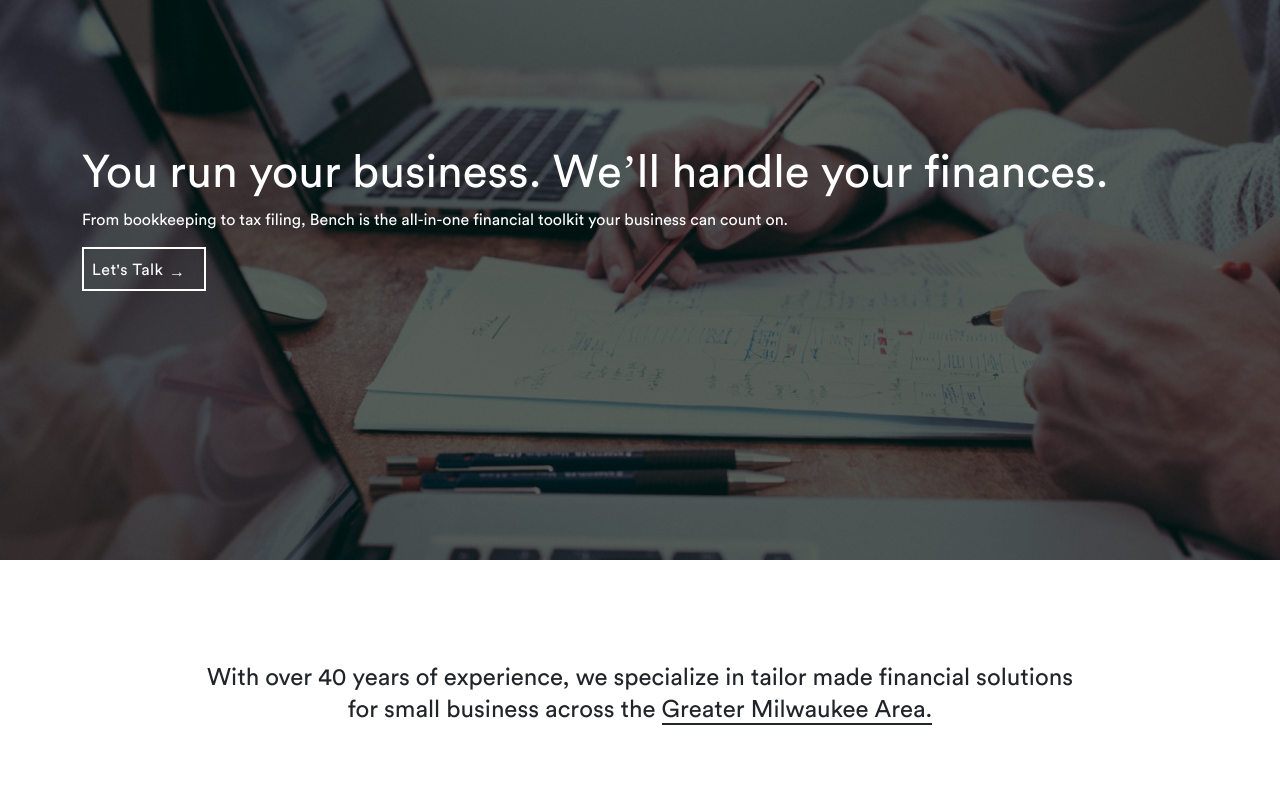
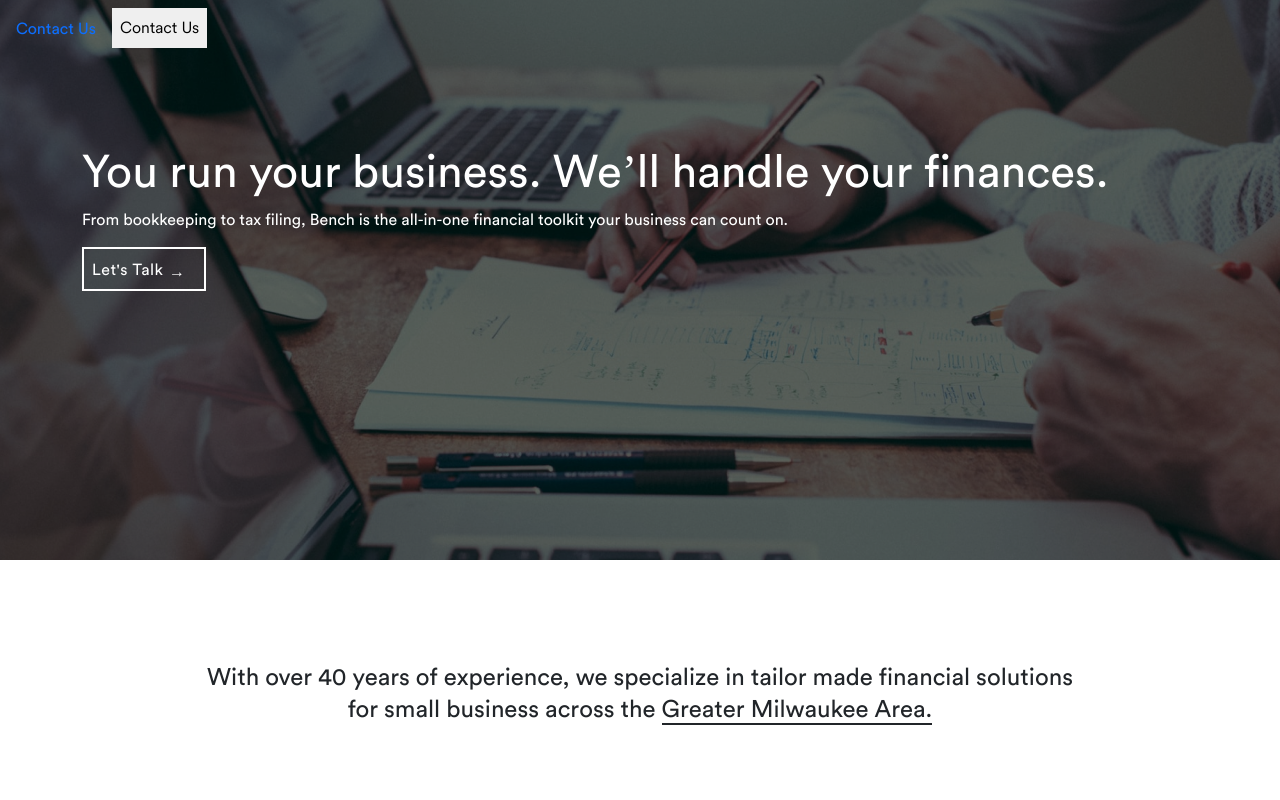
Before and after one commit to greenfieldian/jbtax, a Gatsby site: page / in a window 1280 px wide. Shown: the top 800 px of the page. Built offline with nearby package versions, Linux system fonts and the light colour scheme; Gatsby itself is replaced by a stand-in of ours.

Commit message:
header updates

```diff
--- a/src/components/header.js
+++ b/src/components/header.js
@@ -1,5 +1,6 @@
 import React from 'react'
 import Nav from 'react-bootstrap/Nav'
+import { Link } from "gatsby"
 
 import 'bootstrap/dist/css/bootstrap.min.css';
 
@@ -8,10 +9,14 @@ export default function Header() {
         <Nav
         activeKey="/home"
         onSelect={(selectedKey) => alert(`selected ${selectedKey}`)}
+        className="navbar"
         >
             <Nav.Item>
                 <Nav.Link href="/home">Contact Us</Nav.Link>
             </Nav.Item>
+            <Nav.Item>
+                <button><Link>Contact Us</Link></button>
+            </Nav.Item>
         </Nav>
     )
 }
--- a/src/pages/index.js
+++ b/src/pages/index.js
@@ -11,6 +11,7 @@ import Footer from "../components/footer"
 const IndexPage = () => {
   return (
     <main>
+      <Header />
       <section className="hero">
         <div className="container">
           <div className="row">
--- a/src/pages/layout.css
+++ b/src/pages/layout.css
@@ -133,6 +133,14 @@ ul {
 }
 /* Classes */
 
+/* Bootstrap */
+.navbar {
+    position: absolute;
+    top: 0;
+    left: 0;
+}
+/* Bootstrap */
+
 /* Newsletter Signup Component */
 .newsletter-signup form {
     padding-top: 1rem;
@@ -163,8 +171,7 @@ footer {
 .hero {
     background-image: url(../images/hero-background-img.png);
     background-position: center;
-    height: 50vh;
-    position: relative;
+    height: auto;
     color: #fff;
 }
 .hero-text-container {
```
